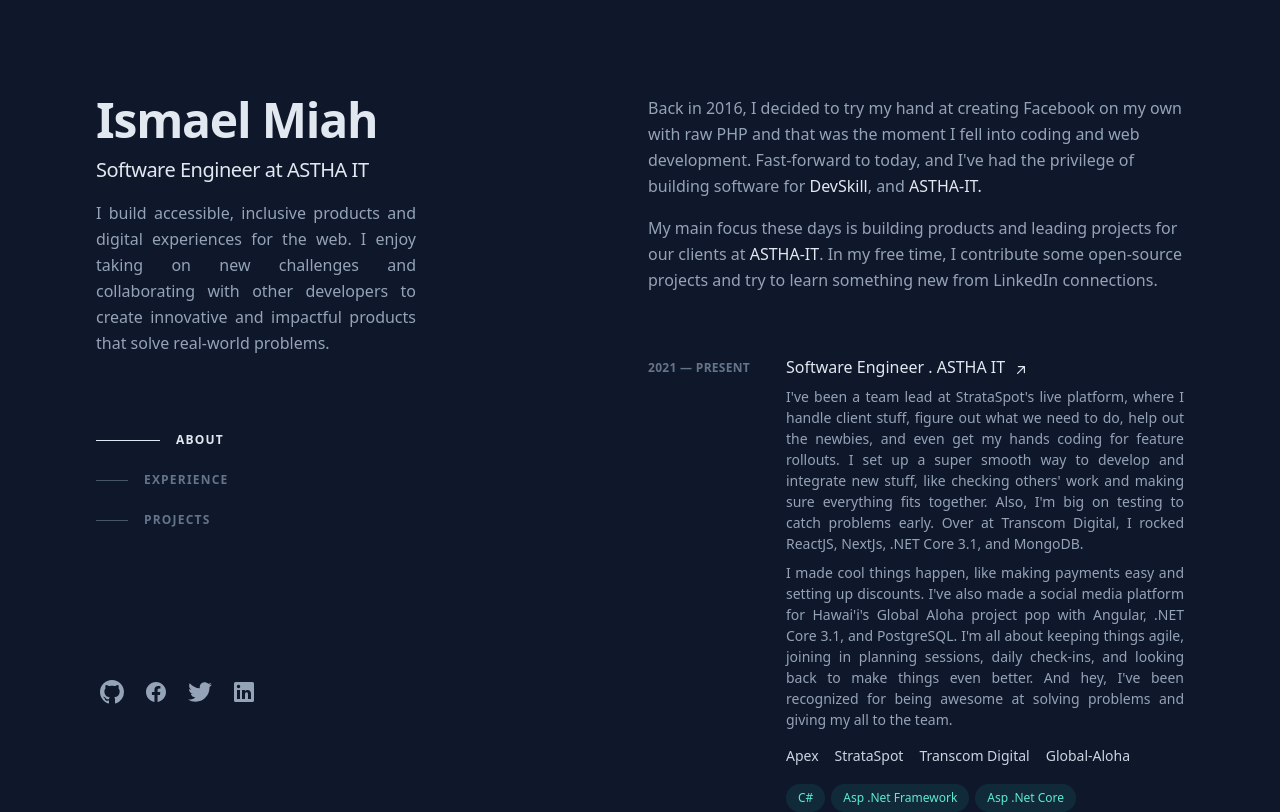
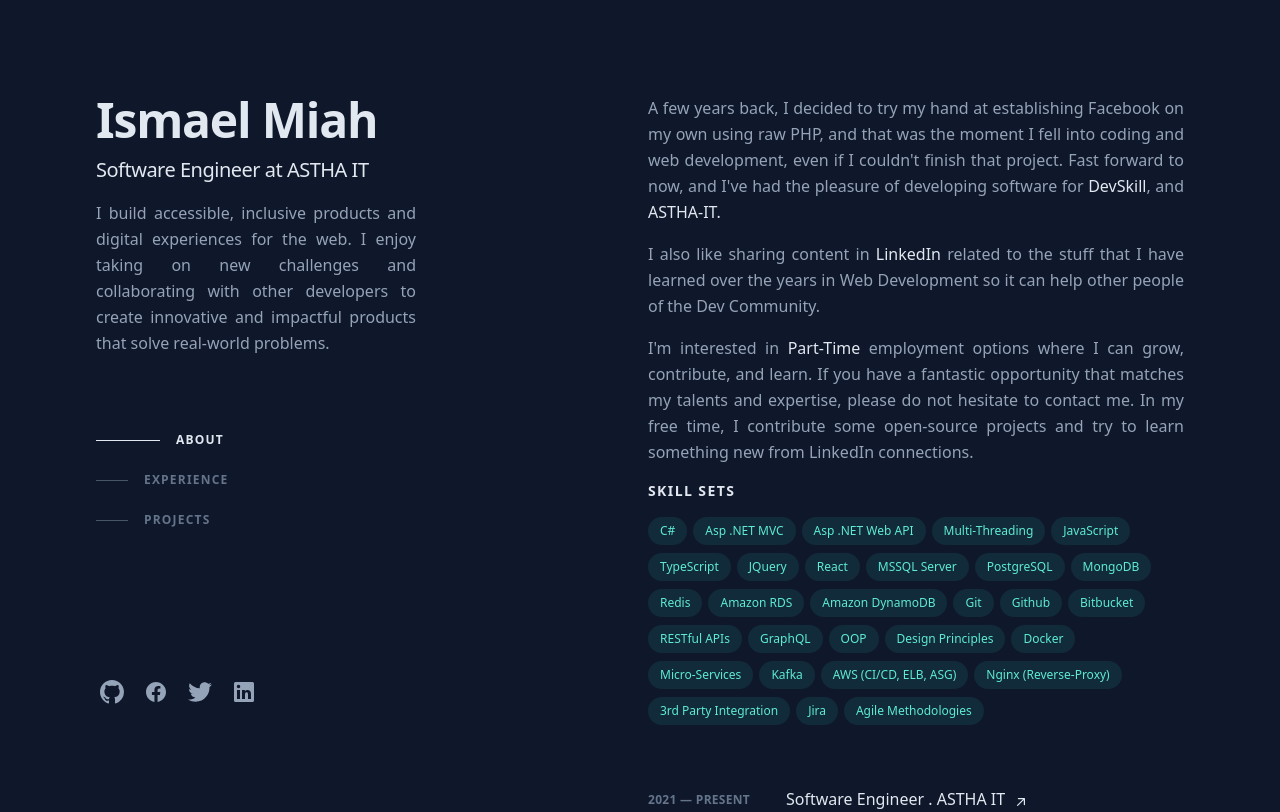
Before and after one commit to ismaelmiah/Portfolio-v2, a React (Create React App) app: page / in a window 1280 px wide. Shown: the top 812 px of the page. Built offline with nearby package versions, Linux system fonts and the light colour scheme.

Commit message:
Skill sets added

```diff
--- a/src/About.jsx
+++ b/src/About.jsx
@@ -12,11 +12,11 @@
           </h2>
         </div>
         <div>
-          <p className="mb-4">
-            Back in 2016, I decided to try my hand at creating Facebook on my
-            own with raw PHP and that was the moment I fell into coding and web
-            development. Fast-forward to today, and I've had the privilege of
-            building software for {" "}
+          <p className="mb-4 text-justify">
+            A few years back, I decided to try my hand at establishing Facebook
+            on my own using raw PHP, and that was the moment I fell into coding
+            and web development, even if I couldn't finish that project. Fast
+            forward to now, and I've had the pleasure of developing software for{" "}
             <a
               className="font-medium text-slate-200 hover:text-teal-300 focus-visible:text-teal-300"
               href="https://devskill.com/"
@@ -35,20 +35,183 @@
               ASTHA-IT.
             </a>
           </p>
-          <p className="mb-4">
-          My main focus these days is building products and leading projects
-            for our clients at{" "}
+          <p className="mb-4 text-justify">
+            I also like sharing content in{" "}
             <a
               className="font-medium text-slate-200 hover:text-teal-300 focus-visible:text-teal-300"
-              href="https://www.asthait.com/"
+              href="https://www.linkedin.com/in/ismaelmiah/"
               target="_blank"
               rel="noreferrer"
             >
-              ASTHA-IT
-            </a>
-            . In my free time, I contribute some open-source projects and try to
-            learn something new from LinkedIn connections.
+              LinkedIn
+            </a>{" "}
+            related to the stuff that I have learned over the years in Web
+            Development so it can help other people of the Dev Community.
           </p>
+          <p className="mb-4 text-justify">
+            I'm interested in{" "}
+            <b className="font-medium text-slate-200 hover:text-teal-300 focus-visible:text-teal-300">
+              Part-Time
+            </b>{" "}
+            employment options where I can grow, contribute, and learn. If you
+            have a fantastic opportunity that matches my talents and expertise,
+            please do not hesitate to contact me. In my free time, I contribute
+            some open-source projects and try to learn something new from
+            LinkedIn connections.
+          </p>
+        </div>
+
+        <div>
+          <h2 className="text-sm font-bold uppercase tracking-widest text-slate-200 ">Skill Sets</h2>
+          <div>
+            <ul className="mt-2 flex flex-wrap" aria-label="Technologies used">
+              <li className="mr-1.5 mt-2">
+                <div className="flex items-center rounded-full bg-teal-400/10 px-3 py-1 text-xs font-medium leading-5 text-teal-300 ">
+                  C#
+                </div>
+              </li>
+              <li className="mr-1.5 mt-2">
+                <div className="flex items-center rounded-full bg-teal-400/10 px-3 py-1 text-xs font-medium leading-5 text-teal-300 ">
+                  Asp .NET MVC
+                </div>
+              </li>
+              <li className="mr-1.5 mt-2">
+                <div className="flex items-center rounded-full bg-teal-400/10 px-3 py-1 text-xs font-medium leading-5 text-teal-300 ">
+                  Asp .NET Web API
+                </div>
+              </li>
+              <li className="mr-1.5 mt-2">
+                <div className="flex items-center rounded-full bg-teal-400/10 px-3 py-1 text-xs font-medium leading-5 text-teal-300 ">
+                Multi-Threading
+                </div>
+              </li>
+              <li className="mr-1.5 mt-2">
+                <div className="flex items-center rounded-full bg-teal-400/10 px-3 py-1 text-xs font-medium leading-5 text-teal-300 ">
+                  JavaScript
+                </div>
+              </li>
+              <li className="mr-1.5 mt-2">
+                <div className="flex items-center rounded-full bg-teal-400/10 px-3 py-1 text-xs font-medium leading-5 text-teal-300 ">
+                  TypeScript
+                </div>
+              </li>
+              <li className="mr-1.5 mt-2">
+                <div className="flex items-center rounded-full bg-teal-400/10 px-3 py-1 text-xs font-medium leading-5 text-teal-300 ">
+                  JQuery
+                </div>
+              </li>
+              <li className="mr-1.5 mt-2">
+                <div className="flex items-center rounded-full bg-teal-400/10 px-3 py-1 text-xs font-medium leading-5 text-teal-300 ">
+                  React
+                </div>
+              </li>
+              <li className="mr-1.5 mt-2">
+                <div className="flex items-center rounded-full bg-teal-400/10 px-3 py-1 text-xs font-medium leading-5 text-teal-300 ">
+                  MSSQL Server
+                </div>
+              </li>
+              <li className="mr-1.5 mt-2">
+                <div className="flex items-center rounded-full bg-teal-400/10 px-3 py-1 text-xs font-medium leading-5 text-teal-300 ">
+                  PostgreSQL
+                </div>
+              </li>
+              <li className="mr-1.5 mt-2">
+                <div className="flex items-center rounded-full bg-teal-400/10 px-3 py-1 text-xs font-medium leading-5 text-teal-300 ">
+                  MongoDB
+                </div>
+              </li>
+              <li className="mr-1.5 mt-2">
+                <div className="flex items-center rounded-full bg-teal-400/10 px-3 py-1 text-xs font-medium leading-5 text-teal-300 ">
+                  Redis
+                </div>
+              </li>
+              <li className="mr-1.5 mt-2">
+                <div className="flex items-center rounded-full bg-teal-400/10 px-3 py-1 text-xs font-medium leading-5 text-teal-300 ">
+                  Amazon RDS
+                </div>
+              </li>
+              <li className="mr-1.5 mt-2">
+                <div className="flex items-center rounded-full bg-teal-400/10 px-3 py-1 text-xs font-medium leading-5 text-teal-300 ">
+                  Amazon DynamoDB
+                </div>
+              </li>
+              <li className="mr-1.5 mt-2">
+                <div className="flex items-center rounded-full bg-teal-400/10 px-3 py-1 text-xs font-medium leading-5 text-teal-300 ">
+                  Git
+                </div>
+              </li>
+              <li className="mr-1.5 mt-2">
+                <div className="flex items-center rounded-full bg-teal-400/10 px-3 py-1 text-xs font-medium leading-5 text-teal-300 ">
+                  Github
+                </div>
+              </li>
+              <li className="mr-1.5 mt-2">
+                <div className="flex items-center rounded-full bg-teal-400/10 px-3 py-1 text-xs font-medium leading-5 text-teal-300 ">
+                  Bitbucket
+                </div>
+              </li>
+              <li className="mr-1.5 mt-2">
+                <div className="flex items-center rounded-full bg-teal-400/10 px-3 py-1 text-xs font-medium leading-5 text-teal-300 ">
+                  RESTful APIs
+                </div>
+              </li>
+              <li className="mr-1.5 mt-2">
+                <div className="flex items-center rounded-full bg-teal-400/10 px-3 py-1 text-xs font-medium leading-5 text-teal-300 ">
+                  GraphQL
+                </div>
+              </li>
+              <li className="mr-1.5 mt-2">
+                <div className="flex items-center rounded-full bg-teal-400/10 px-3 py-1 text-xs font-medium leading-5 text-teal-300 ">
+                  OOP
+                </div>
+              </li>
+              <li className="mr-1.5 mt-2">
+                <div className="flex items-center rounded-full bg-teal-400/10 px-3 py-1 text-xs font-medium leading-5 text-teal-300 ">
+                Design Principles
+                </div>
+              </li>
+              <li className="mr-1.5 mt-2">
+                <div className="flex items-center rounded-full bg-teal-400/10 px-3 py-1 text-xs font-medium leading-5 text-teal-300 ">
+                  Docker
+                </div>
+              </li>
+              <li className="mr-1.5 mt-2">
+                <div className="flex items-center rounded-full bg-teal-400/10 px-3 py-1 text-xs font-medium leading-5 text-teal-300 ">
+                Micro-Services
+                </div>
+              </li>
+              <li className="mr-1.5 mt-2">
+                <div className="flex items-center rounded-full bg-teal-400/10 px-3 py-1 text-xs font-medium leading-5 text-teal-300 ">
+                  Kafka
+                </div>
+              </li>
+              <li className="mr-1.5 mt-2">
+                <div className="flex items-center rounded-full bg-teal-400/10 px-3 py-1 text-xs font-medium leading-5 text-teal-300 ">
+                  AWS (CI/CD, ELB, ASG)
+                </div>
+              </li>
+              <li className="mr-1.5 mt-2">
+                <div className="flex items-center rounded-full bg-teal-400/10 px-3 py-1 text-xs font-medium leading-5 text-teal-300 ">
+                  Nginx (Reverse-Proxy)
+                </div>
+              </li>
+              <li className="mr-1.5 mt-2">
+                <div className="flex items-center rounded-full bg-teal-400/10 px-3 py-1 text-xs font-medium leading-5 text-teal-300 ">
+                3rd Party Integration
+                </div>
+              </li>
+              <li className="mr-1.5 mt-2">
+                <div className="flex items-center rounded-full bg-teal-400/10 px-3 py-1 text-xs font-medium leading-5 text-teal-300 ">
+                  Jira
+                </div>
+              </li>
+              <li className="mr-1.5 mt-2">
+                <div className="flex items-center rounded-full bg-teal-400/10 px-3 py-1 text-xs font-medium leading-5 text-teal-300 ">
+                  Agile Methodologies
+                </div>
+              </li>
+            </ul>
+          </div>
         </div>
       </section>
     </>
--- a/src/Project.jsx
+++ b/src/Project.jsx
@@ -48,7 +48,7 @@
                       </span>
                     </a>
                   </h3>
-                  <p className="mt-2 text-sm leading-normal">
+                  <p className="mt-2 text-sm leading-normal text-justify">
                     A tracking tool that we use to keep an eye on things like
                     keypresses, mouse movement, and even grab screenshots from
                     the user's system at different times. It's a desktop app
@@ -101,7 +101,7 @@
                       </span>
                     </a>
                   </h3>
-                  <p className="mt-2 text-sm leading-normal">
+                  <p className="mt-2 text-sm leading-normal text-justify">
                     An all-in-one Online School Management System that lets you
                     run your school smoothly, no matter where or when.
                   </p>
@@ -152,7 +152,7 @@
                       </span>
                     </a>
                   </h3>
-                  <p className="mt-2 text-sm leading-normal">
+                  <p className="mt-2 text-sm leading-normal text-justify">
                     This is a social networking platform with real-time activity
                     status. We built this super-responsive web app using React
                     and Asp .net Web API. And yeah, we developed it following
```
Also changed, not shown: public/manifest.json.
